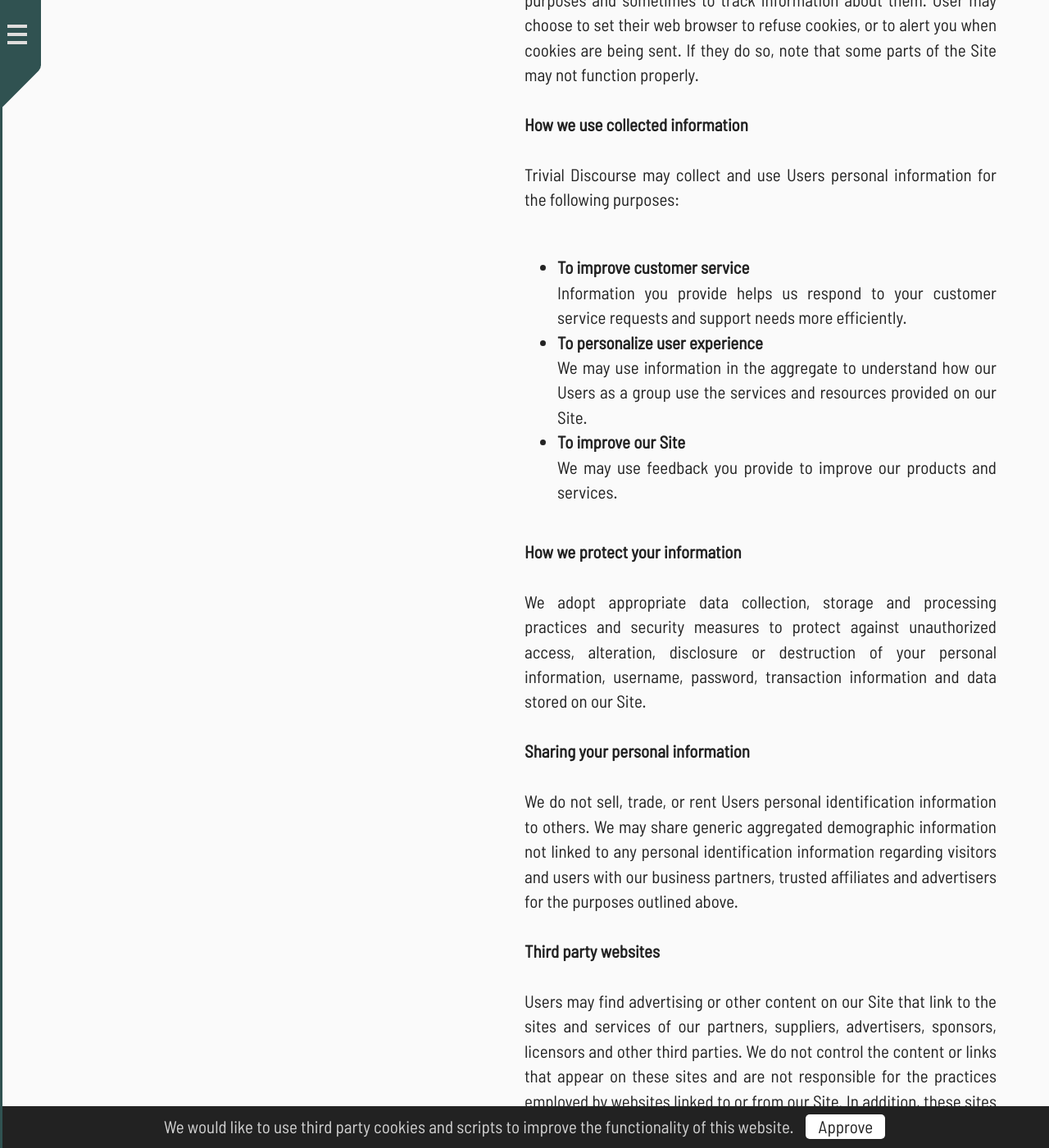
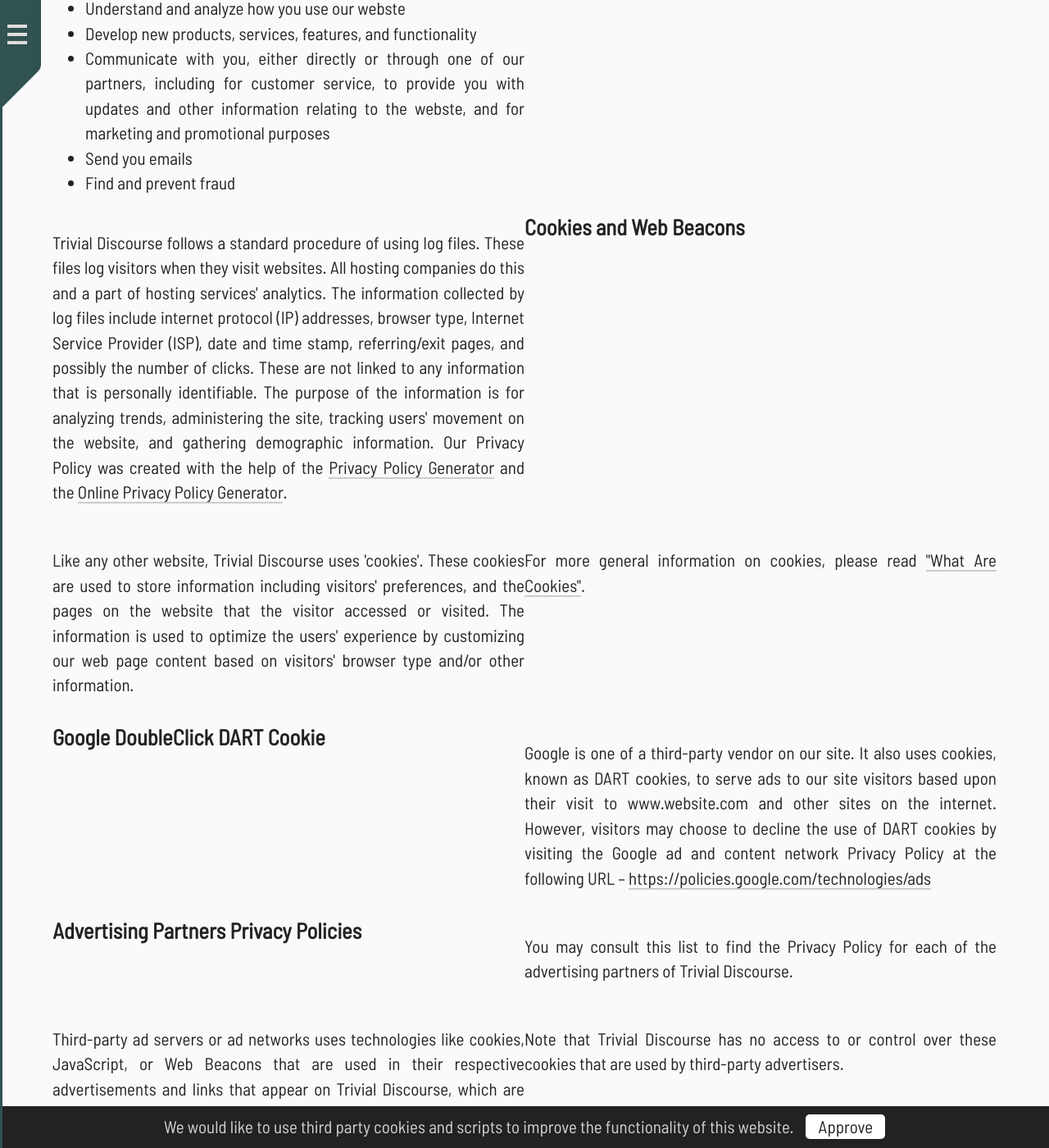
Before and after one commit to PieterHeijman/PieterHeijman.github.io, a Jekyll site: the page built from privacy.html, in a window 1280 px wide and 1400 px high, scrolled down 1050 px. Shown: the whole window at 82% size. Built offline with Jekyll 4.4.1, drawn with Linux system fonts in a browser that asks for light colours; some of the changed text lies outside the part shown.

Commit message:
Updated privacy policy

```diff
--- a/privacy.html
+++ b/privacy.html
@@ -1,65 +1,88 @@
 ---
 layout: page
 ---
-<h1>Privacy policy</h1>
-<p>
-This Privacy Policy governs the manner in which Trivial Discourse collects, uses, maintains and discloses information collected from users (each, a "User") of the <a href="www.trivialdiscourse.com">www.trivialdiscourse.com</a> website ("Site"). This privacy policy applies to the Site and all products and services offered by Trivial Discourse.<br><br>
+<h1>Privacy Policy for Trivial Discourse</h1>
 
-<strong>Personal identification information</strong><br><br>
+<p>At Trivial Discourse, accessible from https://ww.trivialdiscourse.com, one of our main priorities is the privacy of our visitors. This Privacy Policy document contains types of information that is collected and recorded by Trivial Discourse and how we use it.</p>
 
-We may collect personal identification information from Users in a variety of ways in connection with activities, services, features or resources we make available on our Site.. Users may visit our Site anonymously. We will collect personal identification information from Users only if they voluntarily submit such information to us. Users can always refuse to supply personally identification information, except that it may prevent them from engaging in certain Site related activities.<br><br>
+<p>If you have additional questions or require more information about our Privacy Policy, do not hesitate to contact us.</p>
 
-<strong>Non-personal identification information</strong><br><br>
+<p>This Privacy Policy applies only to our online activities and is valid for visitors to our website with regards to the information that they shared and/or collect in Trivial Discourse. This policy is not applicable to any information collected offline or via channels other than this website.</p>
 
-We may collect non-personal identification information about Users whenever they interact with our Site. Non-personal identification information may include the browser name, the type of computer and technical information about Users means of connection to our Site, such as the operating system and the Internet service providers utilized and other similar information.<br><br>
+<h2>Consent</h2>
 
-<strong>Web browser cookies</strong><br><br>
+<p>By using our website, you hereby consent to our Privacy Policy and agree to its terms.</p>
 
-Our Site may use "cookies" to enhance User experience. User's web browser places cookies on their hard drive for record-keeping purposes and sometimes to track information about them. User may choose to set their web browser to refuse cookies, or to alert you when cookies are being sent. If they do so, note that some parts of the Site may not function properly.<br><br>
+<h2>Information we collect</h2>
 
-<strong>How we use collected information</strong><br><br>
+<p>The personal information that you are asked to provide, and the reasons why you are asked to provide it, will be made clear to you at the point we ask you to provide your personal information.</p>
+<p>If you contact us directly, we may receive additional information about you such as your name, email address, phone number, the contents of the message and/or attachments you may send us, and any other information you may choose to provide.</p>
+<p>When you register for an Account, we may ask for your contact information, including items such as name, company name, address, email address, and telephone number.</p>
 
-Trivial Discourse may collect and use Users personal information for the following purposes:<br>
-</p>
-<p>
+<h2>How we use your information</h2>
+
+<p>We use the information we collect in various ways, including to:</p>
+
 <ul>
-<li><strong>To improve customer service</strong><br>
-	Information you provide helps us respond to your customer service requests and support needs more efficiently.</li>
-<li><strong>To personalize user experience</strong><br>
-	We may use information in the aggregate to understand how our Users as a group use the services and resources provided on our Site.</li>
-<li><strong>To improve our Site</strong><br>
-	We may use feedback you provide to improve our products and services.</li>
+<li>Provide, operate, and maintain our webste</li>
+<li>Improve, personalize, and expand our webste</li>
+<li>Understand and analyze how you use our webste</li>
+<li>Develop new products, services, features, and functionality</li>
+<li>Communicate with you, either directly or through one of our partners, including for customer service, to provide you with updates and other information relating to the webste, and for marketing and promotional purposes</li>
+<li>Send you emails</li>
+<li>Find and prevent fraud</li>
 </ul>
-</p>
-<p>
-<strong>How we protect your information</strong><br><br>
 
-We adopt appropriate data collection, storage and processing practices and security measures to protect against unauthorized access, alteration, disclosure or destruction of your personal information, username, password, transaction information and data stored on our Site.<br><br>
+<h2>Log Files</h2>
 
-<strong>Sharing your personal information</strong><br><br>
+<p>Trivial Discourse follows a standard procedure of using log files. These files log visitors when they visit websites. All hosting companies do this and a part of hosting services' analytics. The information collected by log files include internet protocol (IP) addresses, browser type, Internet Service Provider (ISP), date and time stamp, referring/exit pages, and possibly the number of clicks. These are not linked to any information that is personally identifiable. The purpose of the information is for analyzing trends, administering the site, tracking users' movement on the website, and gathering demographic information. Our Privacy Policy was created with the help of the <a href="https://www.privacypolicygenerator.info">Privacy Policy Generator</a> and the <a href="https://www.privacypolicyonline.com/privacy-policy-generator/">Online Privacy Policy Generator</a>.</p>
 
-We do not sell, trade, or rent Users personal identification information to others. We may share generic aggregated demographic information not linked to any personal identification information regarding visitors and users with our business partners, trusted affiliates and advertisers for the purposes outlined above.<br><br>
+<h2>Cookies and Web Beacons</h2>
 
-<strong>Third party websites</strong><br><br>
+<p>Like any other website, Trivial Discourse uses 'cookies'. These cookies are used to store information including visitors' preferences, and the pages on the website that the visitor accessed or visited. The information is used to optimize the users' experience by customizing our web page content based on visitors' browser type and/or other information.</p>
 
-Users may find advertising or other content on our Site that link to the sites and services of our partners, suppliers, advertisers, sponsors, licensors and other third parties. We do not control the content or links that appear on these sites and are not responsible for the practices employed by websites linked to or from our Site. In addition, these sites or services, including their content and links, may be constantly changing. These sites and services may have their own privacy policies and customer service policies. Browsing and interaction on any other website, including websites which have a link to our Site, is subject to that website's own terms and policies.<br><br>
+<p>For more general information on cookies, please read <a href="https://www.cookieconsent.com/what-are-cookies/">"What Are Cookies"</a>.</p>
 
-<strong>Changes to this privacy policy</strong><br><br>
+<h2>Google DoubleClick DART Cookie</h2>
 
-Trivial Discourse has the discretion to update this privacy policy at any time. When we do, we will revise the updated date at the bottom of this page. We encourage Users to frequently check this page for any changes to stay informed about how we are helping to protect the personal information we collect. You acknowledge and agree that it is your responsibility to review this privacy policy periodically and become aware of modifications.<br><br>
+<p>Google is one of a third-party vendor on our site. It also uses cookies, known as DART cookies, to serve ads to our site visitors based upon their visit to www.website.com and other sites on the internet. However, visitors may choose to decline the use of DART cookies by visiting the Google ad and content network Privacy Policy at the following URL – <a href="https://policies.google.com/technologies/ads">https://policies.google.com/technologies/ads</a></p>
 
-<strong>Your acceptance of these terms</strong><br><br>
 
-By using this Site, you signify your acceptance of this policy. If you do not agree to this policy, please do not use our Site. Your continued use of the Site following the posting of changes to this policy will be deemed your acceptance of those changes.<br><br>
+<h2>Advertising Partners Privacy Policies</h2>
 
-<strong>Contacting us</strong><br><br>
+<P>You may consult this list to find the Privacy Policy for each of the advertising partners of Trivial Discourse.</p>
 
-If you have any questions about this Privacy Policy, the practices of this site, or your dealings with this site, please contact us at:<br>
-<a href="http://www.trivialdiscourse.com">Trivial Discourse</a><br>
-<a href="http://www.trivialdiscourse.com">www.trivialdiscourse.com</a><br>
-trivialdiscourse at outlook dot com<br>
-<br>
-This document was last updated on August 23, 2014<br><br>
+<p>Third-party ad servers or ad networks uses technologies like cookies, JavaScript, or Web Beacons that are used in their respective advertisements and links that appear on Trivial Discourse, which are sent directly to users' browser. They automatically receive your IP address when this occurs. These technologies are used to measure the effectiveness of their advertising campaigns and/or to personalize the advertising content that you see on websites that you visit.</p>
 
-<div style="color: gray; font-size: 10px;">Privacy policy created by <a style="color: gray; font-size: 10px; text-decoration: none; cursor: default;" href="http://www.generateprivacypolicy.com" target="_blank" rel="noopener">Generate Privacy Policy</a></div>
-</p>
+<p>Note that Trivial Discourse has no access to or control over these cookies that are used by third-party advertisers.</p>
+
+<h2>Third Party Privacy Policies</h2>
+
+<p>Trivial Discourse's Privacy Policy does not apply to other advertisers or websites. Thus, we are advising you to consult the respective Privacy Policies of these third-party ad servers for more detailed information. It may include their practices and instructions about how to opt-out of certain options. </p>
+
+<p>You can choose to disable cookies through your individual browser options. To know more detailed information about cookie management with specific web browsers, it can be found at the browsers' respective websites.</p>
+
+<h2>CCPA Privacy Rights (Do Not Sell My Personal Information)</h2>
+
+<p>Under the CCPA, among other rights, California consumers have the right to:</p>
+<p>Request that a business that collects a consumer's personal data disclose the categories and specific pieces of personal data that a business has collected about consumers.</p>
+<p>Request that a business delete any personal data about the consumer that a business has collected.</p>
+<p>Request that a business that sells a consumer's personal data, not sell the consumer's personal data.</p>
+<p>If you make a request, we have one month to respond to you. If you would like to exercise any of these rights, please contact us.</p>
+
+<h2>GDPR Data Protection Rights</h2>
+
+<p>We would like to make sure you are fully aware of all of your data protection rights. Every user is entitled to the following:</p>
+<p>The right to access – You have the right to request copies of your personal data. We may charge you a small fee for this service.</p>
+<p>The right to rectification – You have the right to request that we correct any information you believe is inaccurate. You also have the right to request that we complete the information you believe is incomplete.</p>
+<p>The right to erasure – You have the right to request that we erase your personal data, under certain conditions.</p>
+<p>The right to restrict processing – You have the right to request that we restrict the processing of your personal data, under certain conditions.</p>
+<p>The right to object to processing – You have the right to object to our processing of your personal data, under certain conditions.</p>
+<p>The right to data portability – You have the right to request that we transfer the data that we have collected to another organization, or directly to you, under certain conditions.</p>
+<p>If you make a request, we have one month to respond to you. If you would like to exercise any of these rights, please contact us.</p>
+
+<h2>Children's Information</h2>
+
+<p>Another part of our priority is adding protection for children while using the internet. We encourage parents and guardians to observe, participate in, and/or monitor and guide their online activity.</p>
+
+<p>Trivial Discourse does not knowingly collect any Personal Identifiable Information from children under the age of 13. If you think that your child provided this kind of information on our website, we strongly encourage you to contact us immediately and we will do our best efforts to promptly remove such information from our records.</p>
```
